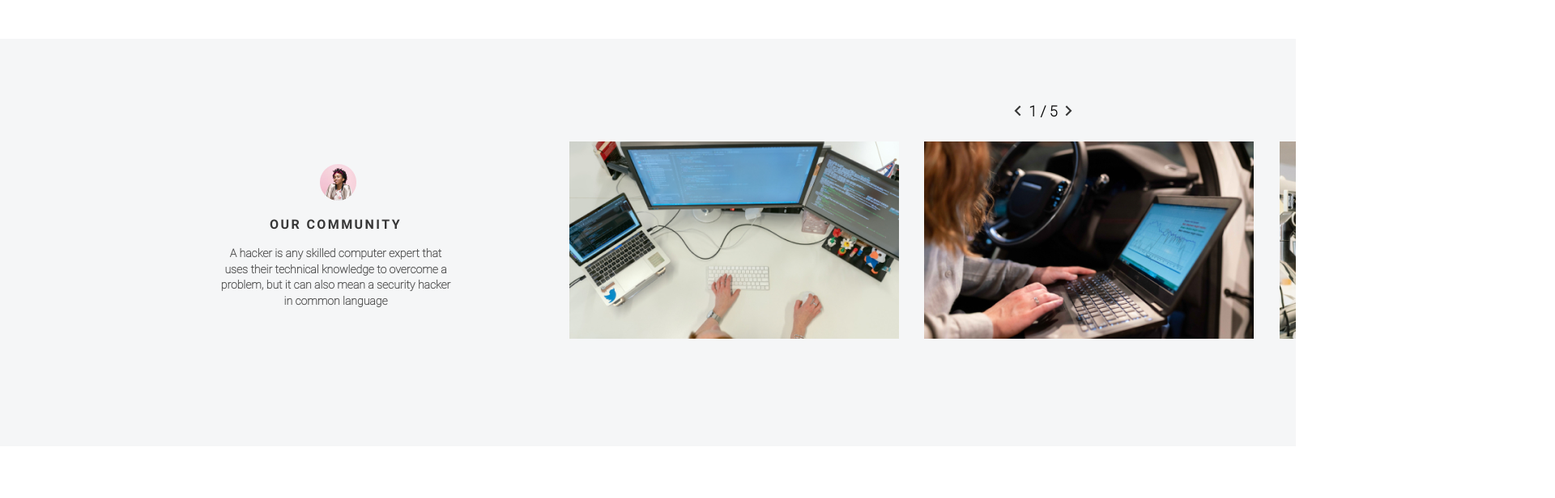
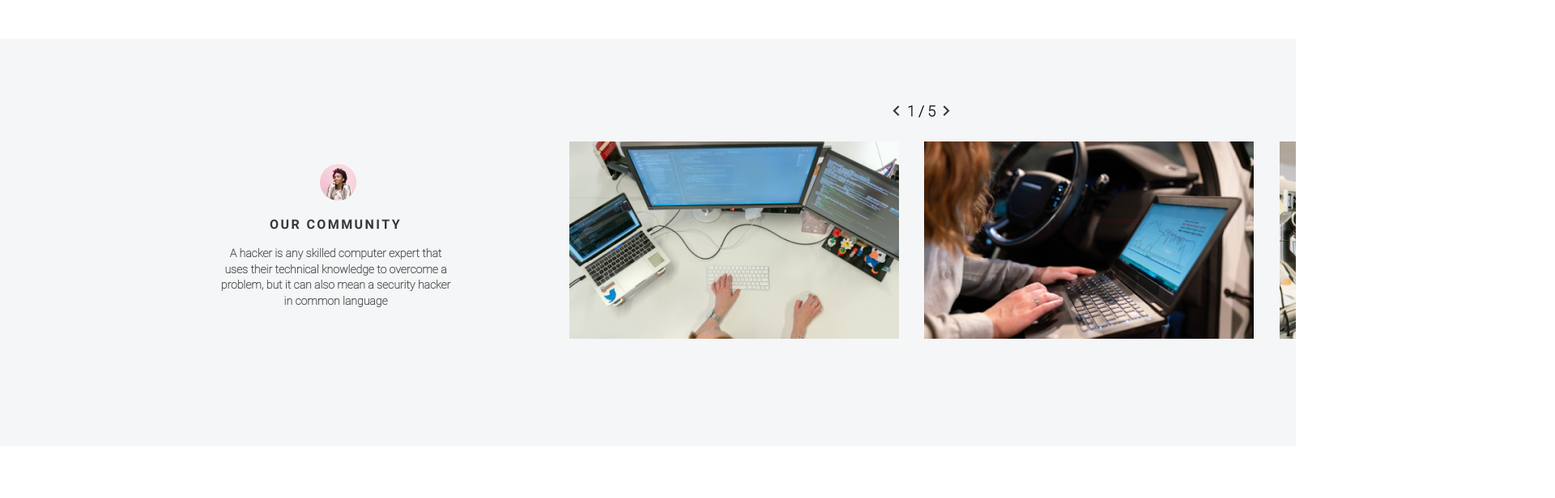
Before and after one commit to Lesa1820/Lesa1820.github.io, a plain HTML site: page webdev/index.html in a window 1280 px wide. Shown: the part 1560-2176 px from the top of the page at 81% size, 1920 px wide, since content can reach past the window. Drawn offline with Linux system fonts and the light colour scheme.

Commit message:
Update style.css

```diff
--- a/webdev/style.css
+++ b/webdev/style.css
@@ -229,7 +229,7 @@ nav > div > a:hover{
     position: relative;
     font-size: 18px;
     line-height: 25px;
-    left: 577px;
+    text-align: center;
     top: 77px;
 }
 .arrow-right{
```
